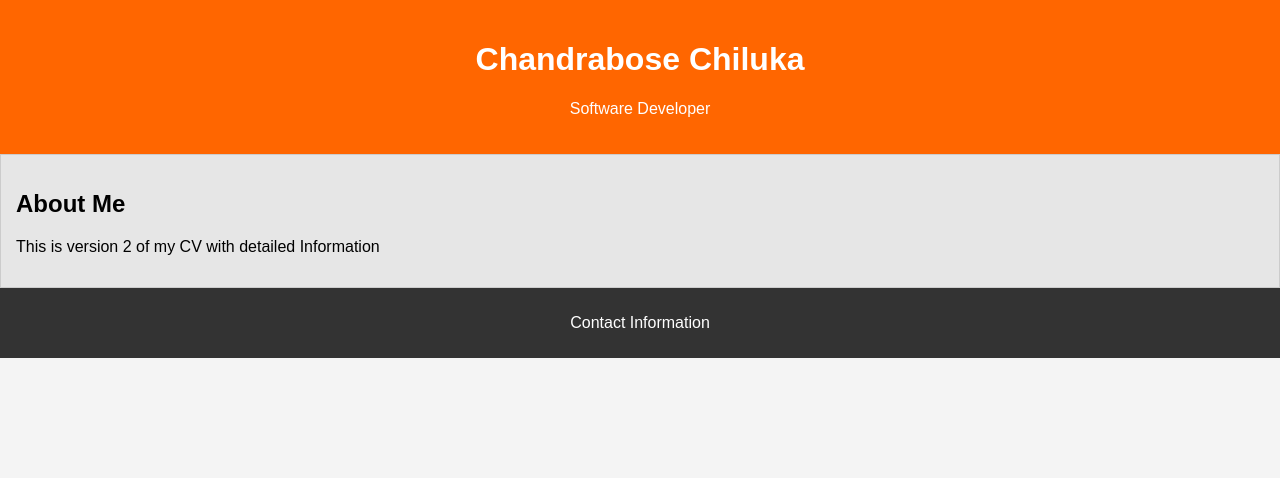
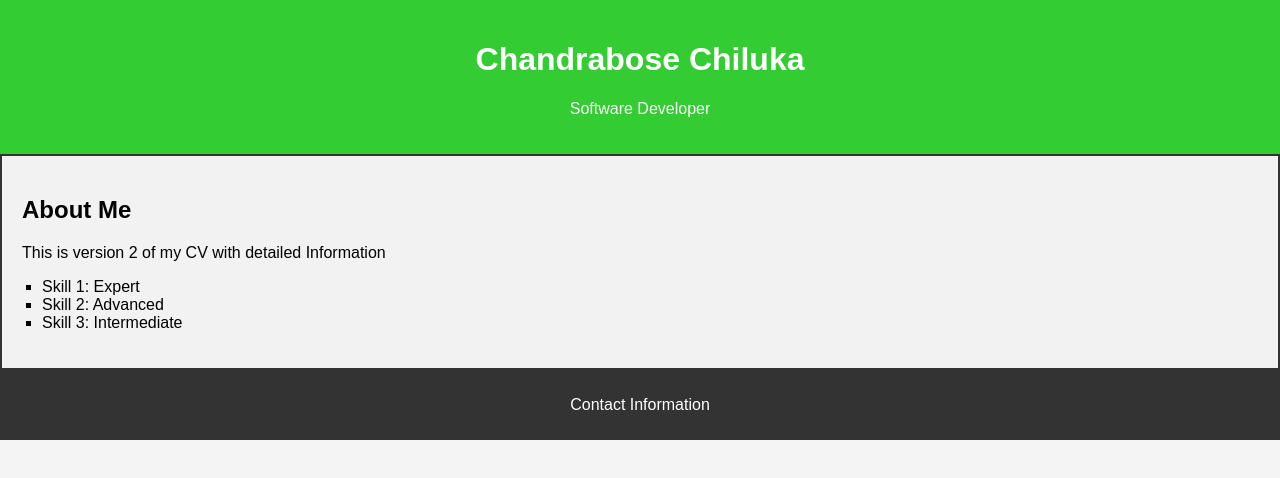
Before and after one commit to Chandrabosechiluka/CVOnDifferentVersions, a plain HTML site: page index.html in a window 1280 px wide. Drawn offline with Linux system fonts and the light colour scheme.

Commit message:
Added version 3 of CV

```diff
--- a/index.html
+++ b/index.html
@@ -14,6 +14,11 @@
     <section>
         <h2>About Me</h2>
         <p>This is version 2 of my CV with detailed Information</p>
+        <ul>
+            <li>Skill 1: Expert</li>
+            <li>Skill 2: Advanced</li>
+            <li>Skill 3: Intermediate</li>
+        </ul>
     </section>
     <footer>
         <p>Contact Information</p>
--- a/style.css
+++ b/style.css
@@ -6,16 +6,18 @@ body {
 }
 
 header {
-    background: #ff6600;
+    background: #33cc33;
     color: #fff;
     padding: 20px;
     text-align: center;
 }
 
 section {
-    background: #e6e6e6;
-    border: 1px solid #ccc;
-    padding: 15px;
+    background: #f2f2f2;
+    border: 2px solid #333;
+    padding: 20px;
+    font-family: Arial, sans-serif;
+    font-size: 16px;
 }
 
 footer {
@@ -24,3 +26,8 @@ footer {
     background: #333;
     color: #fff;
 }
+
+ul {
+    list-style-type: square;
+    padding-left: 20px;
+}
```
